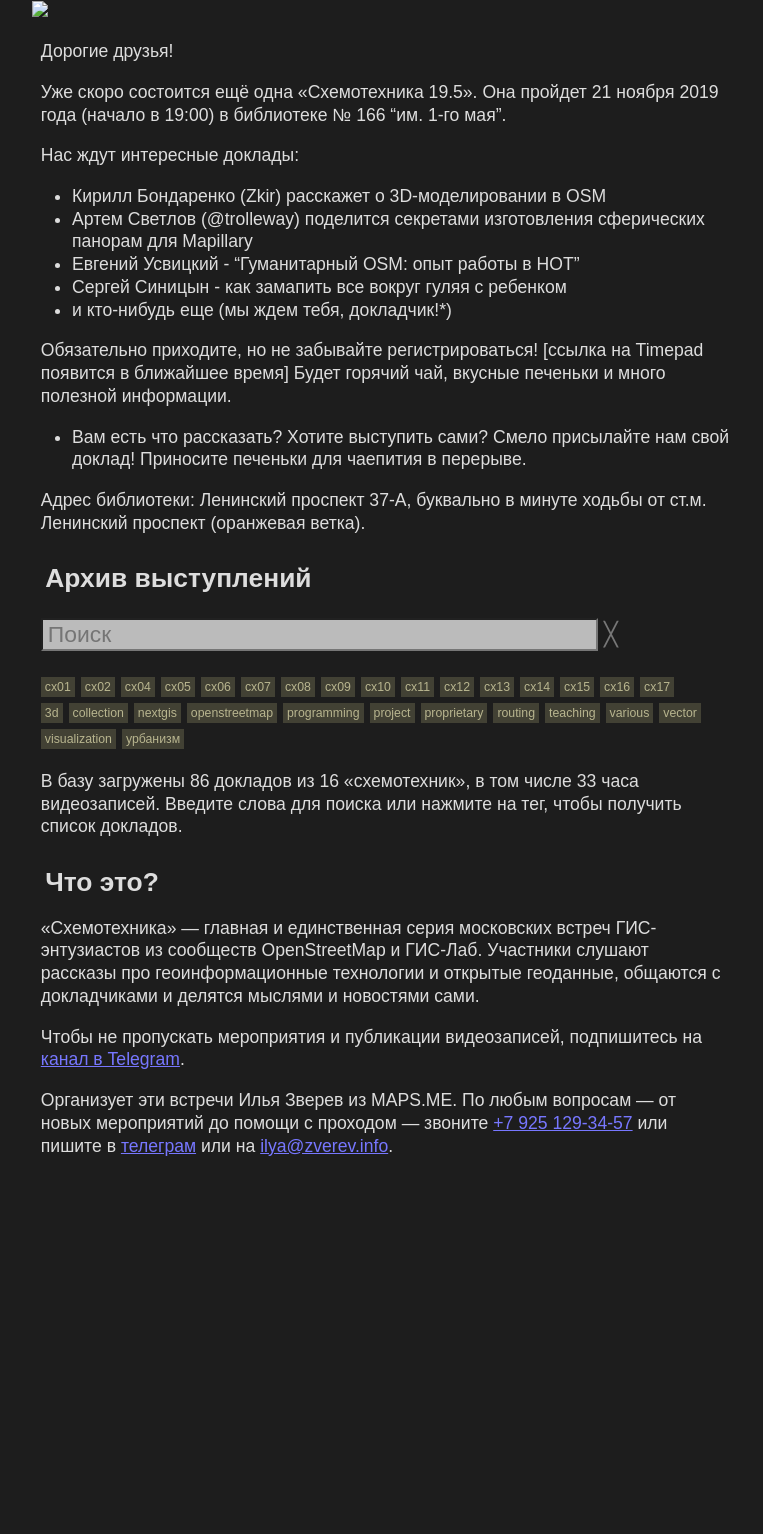
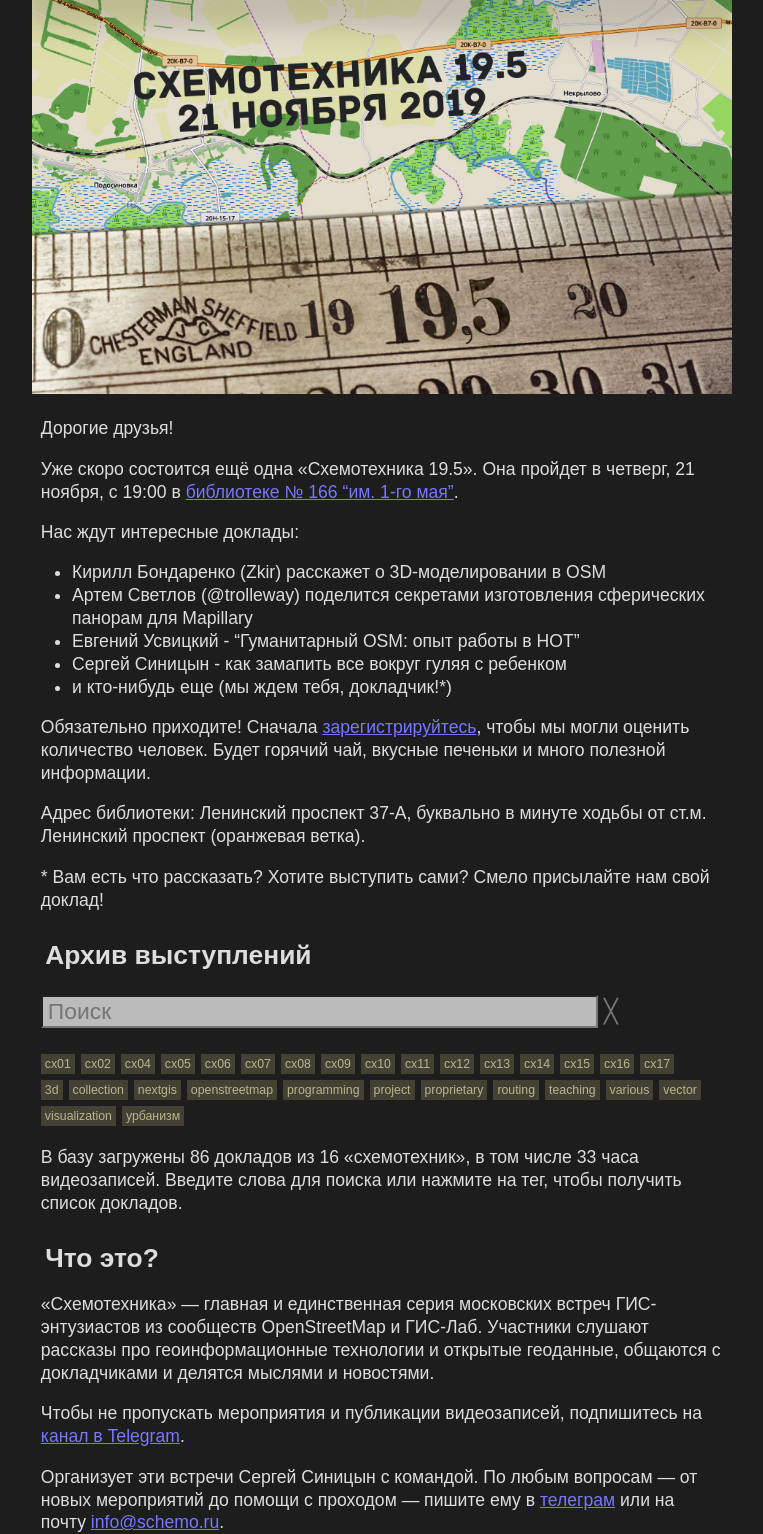
Before and after one commit to Zverik/schemotechnika, a Jekyll site: the page built from index.html, in a window 1280 px wide. Shown: the whole page, without its empty margins (258-1021 px from the left). Built offline with Jekyll 4.4.1, drawn with Linux system fonts in a browser that asks for light colours; nearby versions of some CDN libraries; before the commit the page ends 1158 px from its top, so only the background shows below that.

Commit message:
Update 19.5

```diff
--- a/_posts/2019-11-06-schemo19_5.md
+++ b/_posts/2019-11-06-schemo19_5.md
@@ -7,8 +7,8 @@ permalink: 19_5.html
 ---
 Дорогие друзья!
 
-Уже скоро состоится ещё одна «Схемотехника 19.5».
-Она пройдет 21 ноября 2019 года (начало в 19:00) в библиотеке № 166 "им. 1-го мая".
+Уже скоро состоится ещё одна «Схемотехника 19.5». Она пройдет в четверг, 21 ноября, с 19:00
+в [библиотеке № 166 "им. 1-го мая"](https://www.openstreetmap.org/?mlat=55.7095&mlon=37.5876#map=16/55.7095/37.5876).
 
 Нас ждут интересные доклады:
 
@@ -16,10 +16,11 @@ permalink: 19_5.html
 - Артем Светлов (@trolleway) поделится секретами изготовления сферических панорам для Mapillary
 - Евгений Усвицкий - "Гуманитарный OSM: опыт работы в HOT"
 - Сергей Синицын - как замапить все вокруг гуляя с ребенком
-- и кто-нибудь еще (мы ждем тебя, докладчик!*)
+- и кто-нибудь еще (мы ждем тебя, докладчик!\*)
 
-Обязательно приходите, но не забывайте регистрироваться! [ссылка на Timepad появится в ближайшее время] Будет горячий чай, вкусные печеньки и много полезной информации.
-
-* Вам есть что рассказать? Хотите выступить сами? Смело присылайте нам свой доклад! Приносите печеньки для чаепития в перерыве.
+Обязательно приходите! Сначала [зарегистрируйтесь](https://schemo.timepad.ru/event/1111117), чтобы мы могли
+оценить количество человек. Будет горячий чай, вкусные печеньки и много полезной информации.
 
 Адрес библиотеки: Ленинский проспект 37-А, буквально в минуте ходьбы от ст.м. Ленинский проспект (оранжевая ветка).
+
+\* Вам есть что рассказать? Хотите выступить сами? Смело присылайте нам свой доклад!
--- a/index.html
+++ b/index.html
@@ -26,12 +26,11 @@ title: Схемотехника
 <p>«Схемотехника» — главная и единственная серия московских встреч ГИС-энтузиастов
 из сообществ OpenStreetMap и ГИС-Лаб. Участники слушают рассказы
 про геоинформационные технологии и открытые геоданные, общаются с докладчиками
-и делятся мыслями и новостями сами.</p>
+и делятся мыслями и новостями.</p>
 
 <p>Чтобы не пропускать мероприятия и публикации видеозаписей, подпишитесь
 на <a href="https://t.me/schemotechnika">канал в Telegram</a>.</p>
 
-<p>Организует эти встречи Илья Зверев из MAPS.ME. По любым вопросам — от новых
-мероприятий до помощи с проходом — звоните <a href="tel:+79251293457">+7 925 129-34-57</a>
-или пишите в <a href="https://t.me/ilyazver">телеграм</a> или на
-<a href="mailto:ilya@zverev.info">ilya@zverev.info</a>.</p>
+<p>Организует эти встречи Сергей Синицын с командой. По любым вопросам — от новых
+мероприятий до помощи с проходом — пишите ему в <a href="https://t.me/SergSin">телеграм</a> или на
+почту <a href="mailto:info@schemo.ru">info@schemo.ru</a>.</p>
```
Also changed, not shown: logos/schemo19_5.jpg (added).
